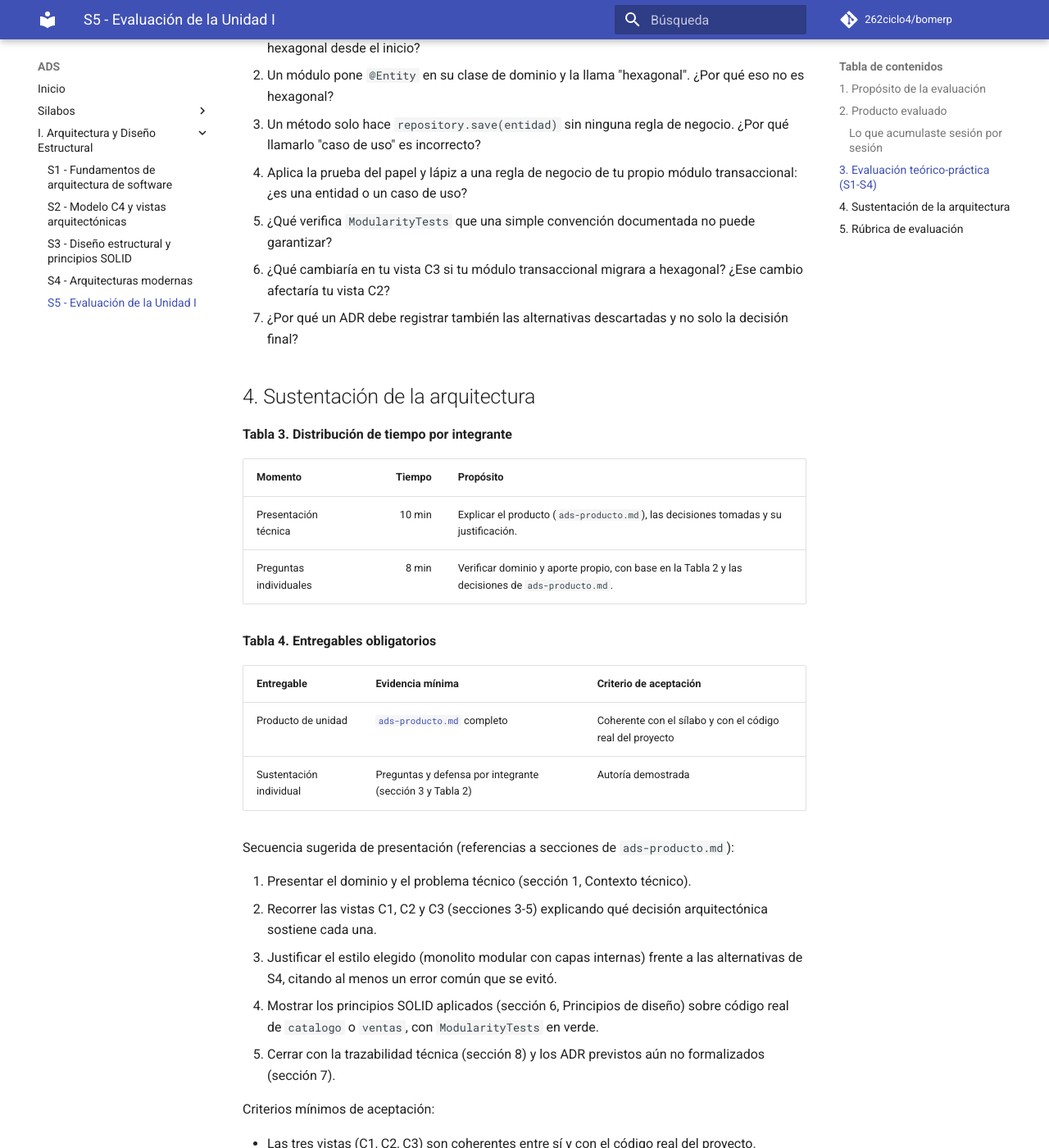
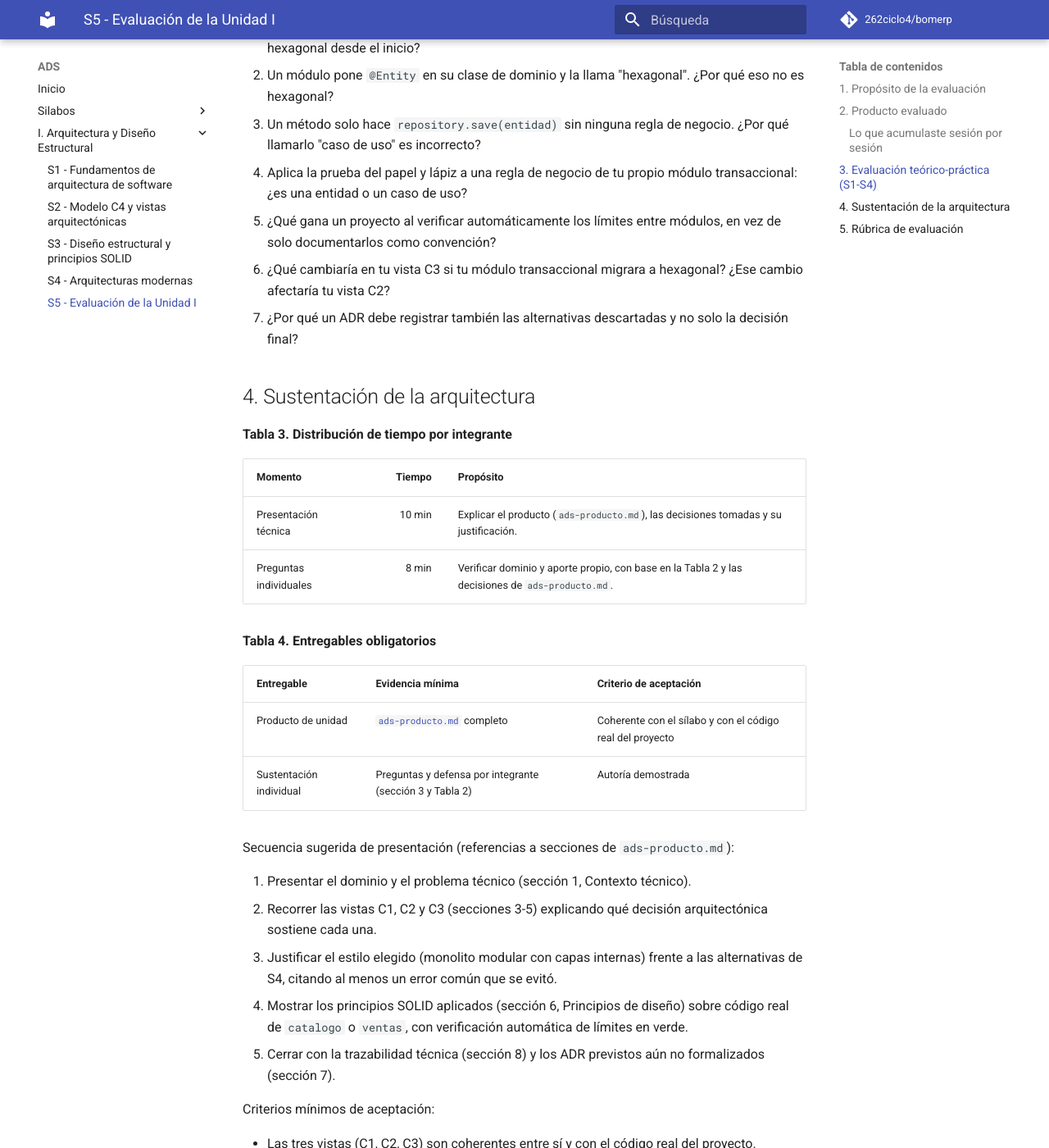
Before and after one commit to 262ciclo4/bomerp, an MkDocs documentation site: the page built from docs/ads/sesiones/S05_Evaluacion_Unidad_1.md, in a window 1280 px wide and 1400 px high, scrolled down 2198 px. Shown: the whole window at 82% size. Built offline with MkDocs 1.6.1 and Material for MkDocs 9.7.7, drawn with Linux system fonts in a browser that asks for light colours; comment, search, counter and statistics services are not loaded; some of the changed text lies outside the part shown.

Commit message:
S5: Evaluacion unidad 1

```diff
--- a/docs/ads/sesiones/S05_Evaluacion_Unidad_1.md
+++ b/docs/ads/sesiones/S05_Evaluacion_Unidad_1.md
@@ -52,7 +52,7 @@ Preguntas de referencia (el docente puede formular equivalentes):
 2. Un módulo pone `@Entity` en su clase de dominio y la llama "hexagonal". ¿Por qué eso no es hexagonal?
 3. Un método solo hace `repository.save(entidad)` sin ninguna regla de negocio. ¿Por qué llamarlo "caso de uso" es incorrecto?
 4. Aplica la prueba del papel y lápiz a una regla de negocio de tu propio módulo transaccional: ¿es una entidad o un caso de uso?
-5. ¿Qué verifica `ModularityTests` que una simple convención documentada no puede garantizar?
+5. ¿Qué gana un proyecto al verificar automáticamente los límites entre módulos, en vez de solo documentarlos como convención?
 6. ¿Qué cambiaría en tu vista C3 si tu módulo transaccional migrara a hexagonal? ¿Ese cambio afectaría tu vista C2?
 7. ¿Por qué un ADR debe registrar también las alternativas descartadas y no solo la decisión final?
 
@@ -77,14 +77,14 @@ Secuencia sugerida de presentación (referencias a secciones de `ads-producto.md
 1. Presentar el dominio y el problema técnico (sección 1, Contexto técnico).
 2. Recorrer las vistas C1, C2 y C3 (secciones 3-5) explicando qué decisión arquitectónica sostiene cada una.
 3. Justificar el estilo elegido (monolito modular con capas internas) frente a las alternativas de S4, citando al menos un error común que se evitó.
-4. Mostrar los principios SOLID aplicados (sección 6, Principios de diseño) sobre código real de `catalogo` o `ventas`, con `ModularityTests` en verde.
+4. Mostrar los principios SOLID aplicados (sección 6, Principios de diseño) sobre código real de `catalogo` o `ventas`, con verificación automática de límites en verde.
 5. Cerrar con la trazabilidad técnica (sección 8) y los ADR previstos aún no formalizados (sección 7).
 
 Criterios mínimos de aceptación:
 
 - Las tres vistas (C1, C2, C3) son coherentes entre sí y con el código real del proyecto.
 - El estilo arquitectónico elegido está justificado frente a al menos una alternativa de S4.
-- Cada principio SOLID (sección 6 de `ads-producto.md`) se sustenta con un ejemplo real, no solo con la definición, con `ModularityTests` en verde.
+- Cada principio SOLID (sección 6 de `ads-producto.md`) se sustenta con un ejemplo real, no solo con la definición, con verificación automática de límites en verde.
 - Cada integrante responde individualmente al menos una pregunta de la Tabla 2 o de `ads-producto.md`.
 
 ## 5. Rúbrica de evaluación
```
